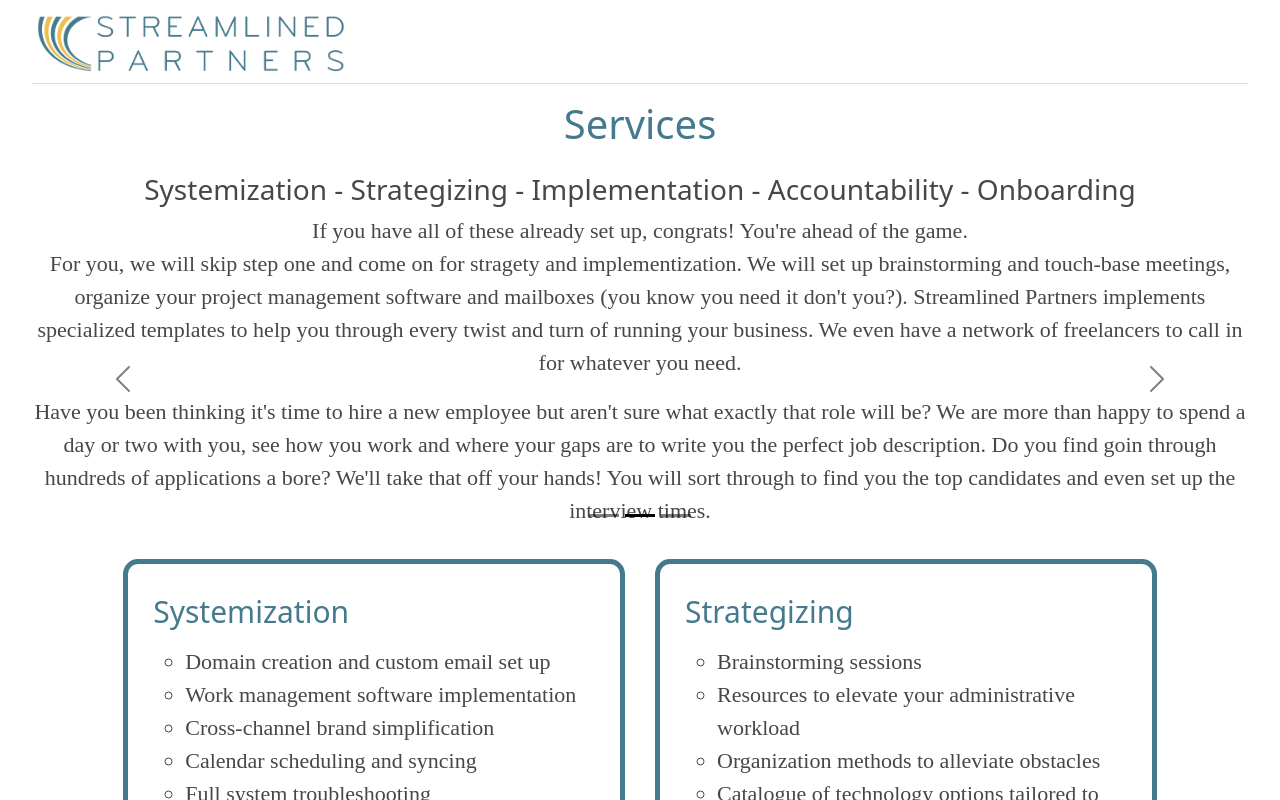
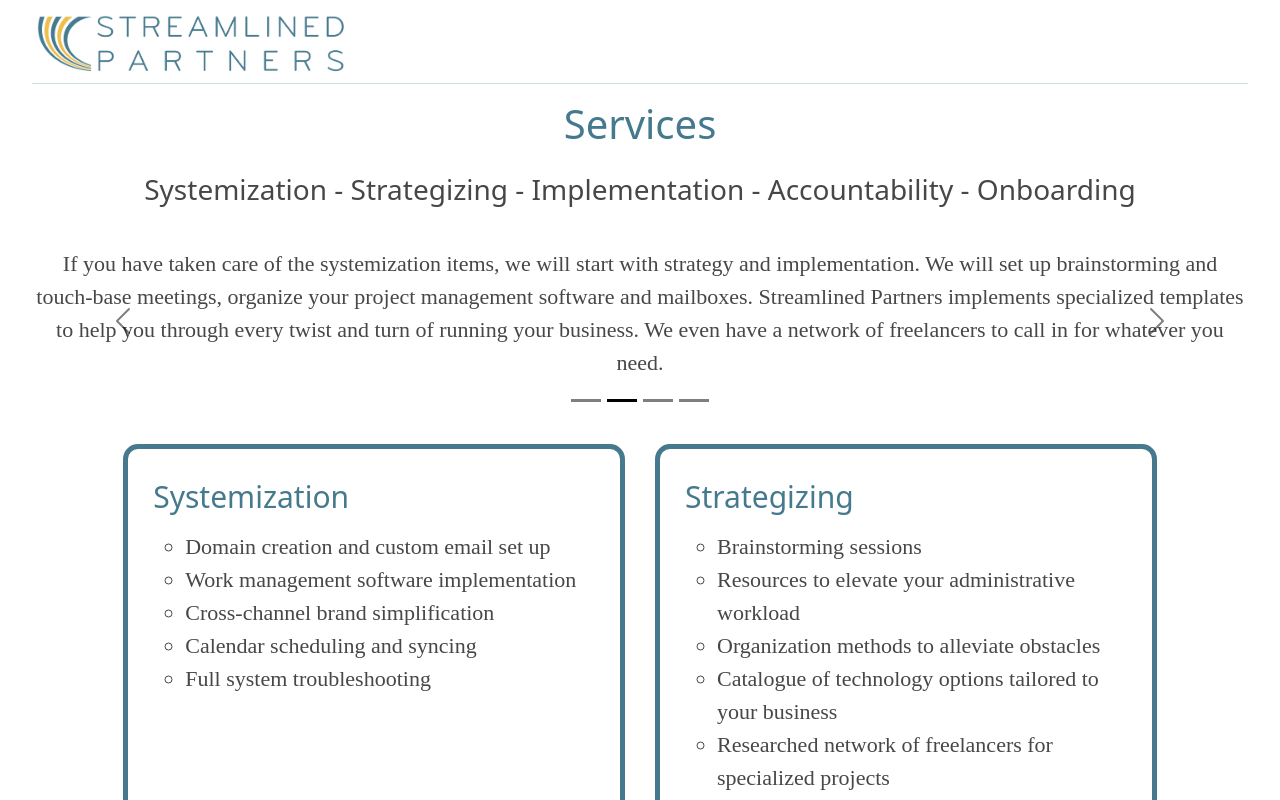
Before and after one commit to rhkearns/streamlined_1, a React (Create React App) app: page / in a window 1280 px wide. Both pictures are taken after a click on the button 640 px from the left and 1171 px from the top of the page. Shown: the part 771-1571 px from the top of the page. Built offline with nearby package versions, Linux system fonts and the light colour scheme; the HTML template or start-up script is replaced by a standard one; a web font is replaced by a local one.

Commit message:
carousel grammar and content updates

```diff
--- a/src/Components/ContentBody/ContentBody.jsx
+++ b/src/Components/ContentBody/ContentBody.jsx
@@ -49,44 +49,24 @@ const ContentBody = () => {
 					<Carousel.Item>
 						<p>
 							<br />
-							Streamline Partners will work with your business to create a
-							custom domain and matching email address. We set up all of your
-							social accounts to also match your domain and branding. We have
-							experience with many different work management programs and will
-							go over your needs to find the best ones for you. We will set
-							those up and create pages, folders, channels, and projects as
-							needed.
-							<br />
+							Streamline Partners will work with your business to create a custom domain and matching email address. We set up all of your social accounts to also match your domain and branding. We have
+							experience with many different work management programs and will go over your needs to find the best ones for you. This one is our favorite, we set up calendars and sync them across all your devices. We will set those up and create pages, folders, channels, and projects as needed.
 							<br />
 							<br />
 						</p>
 					</Carousel.Item>
-					<Carousel.Item>
+					{/* <Carousel.Item>
 						<p>
-							If you have all of these already set up, congrats! You're ahead of
-							the game.
-							<br /> For you, we will skip step one and come on for stragety and
-							implementization. We will set up brainstorming and touch-base
-							meetings, organize your project management software and mailboxes
-							(you know you need it don't you?). Streamlined Partners implements
-							specialized templates to help you through every twist and turn of
-							running your business. We even have a network of freelancers to
-							call in for whatever you need.
-						</p>
-						<Carousel.Item></Carousel.Item>
-						<p>
-							{' '}
-							Have you been thinking it's time to hire a new employee but aren't
-							sure what exactly that role will be? We are more than happy to
-							spend a day or two with you, see how you work and where your gaps
-							are to write you the perfect job description. Do you find goin
-							through hundreds of applications a bore? We'll take that off your
-							hands! You will sort through to find you the top candidates and
-							even set up the interview times.
+						<br /><br />If you have all of these already set up, congrats! You're ahead of the game. Let's move on to step 2!<br /><br /><br /></p>
+					</Carousel.Item> */}
+					<Carousel.Item><p> <br /> If you have taken care of the systemization items, we will start with strategy and implementation. We will set up brainstorming and touch-base meetings, organize your project management software and mailboxes. Streamlined Partners implements specialized templates to help you through every twist and turn of running your business. We even have a network of freelancers to call in for whatever you need. <br /><br />
+						</p></Carousel.Item>
+						<Carousel.Item>
+						<p><br />Have you been thinking it's time to hire a new employee but aren't sure what exactly that role will be? We are more than happy to spend a day or two with you, see how you work and where your gaps are to write you the perfect job description. Do you find going through hundreds of applications a bore? We'll take that off your hands! We will sort through to find you the top candidates and even set up the interview times.<br /><br />
 						</p>
 					</Carousel.Item>
 					<Carousel.Item>
-						<p>page 4</p>
+						<p>< br />Everything that Streamlined Partners offers is to give you the opportunity to focus on what matters for your business and not have to worry about the administraion<br /><br /></p>
 					</Carousel.Item>
 				</Carousel>
 
```
